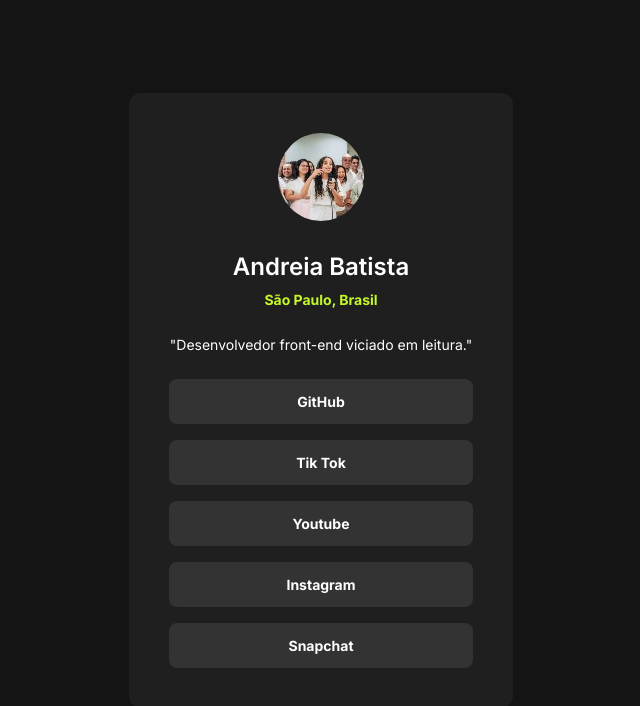
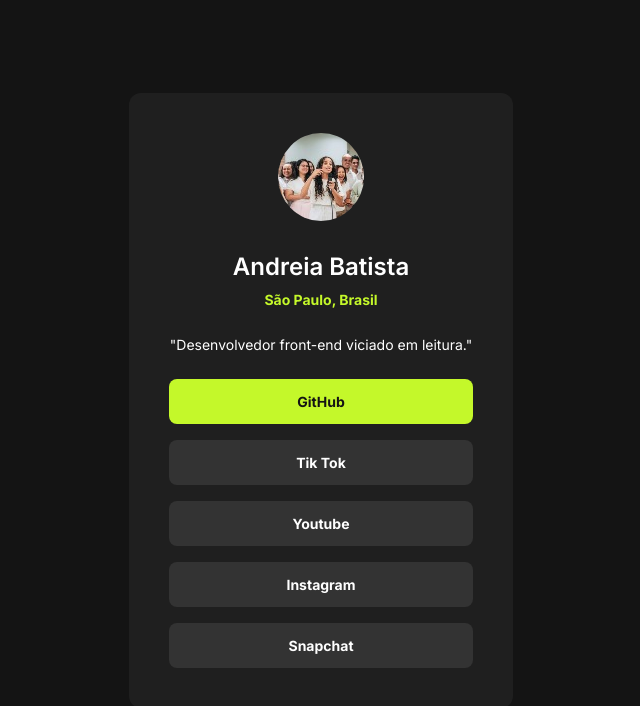
Before and after one commit to AndreiaBatista11TIA/meus-links, a plain HTML site: page index.html in a window 1280 px wide. In both pictures the pointer is over the link "GitHub". Shown: the whole page, without its empty margins (319-959 px from the left). Drawn offline with Linux system fonts and the light colour scheme.

Commit message:
adicionado efeito de houver para as âncoras

```diff
--- a/style.css
+++ b/style.css
@@ -62,5 +62,10 @@ div a {
     font-weight: 700;
     font-size: 14px;
     line-height: 21px;
+}
 
+div a:hover {
+    background-color: #C4F82A;
+    color: #141414;
+    transition: 0,7s;
 }
```
